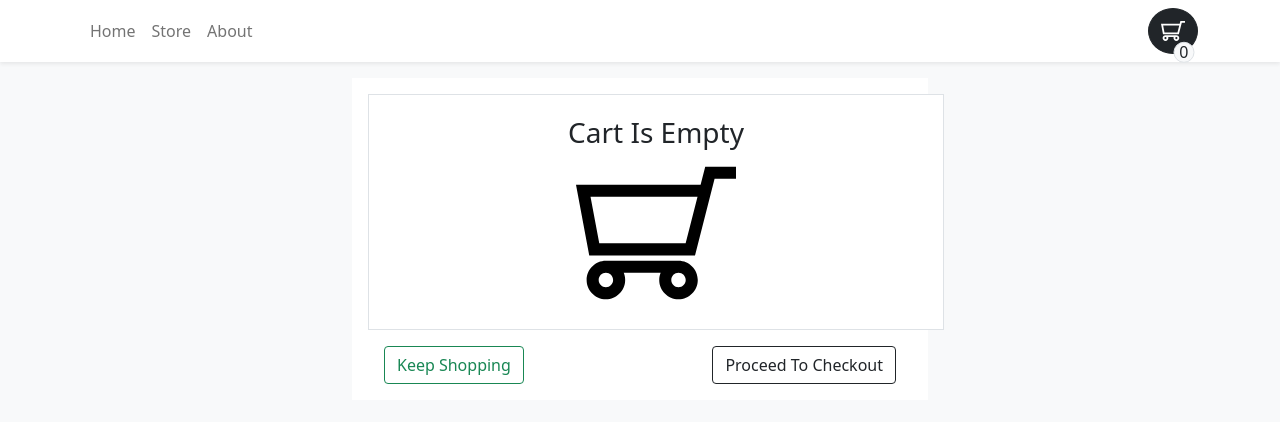
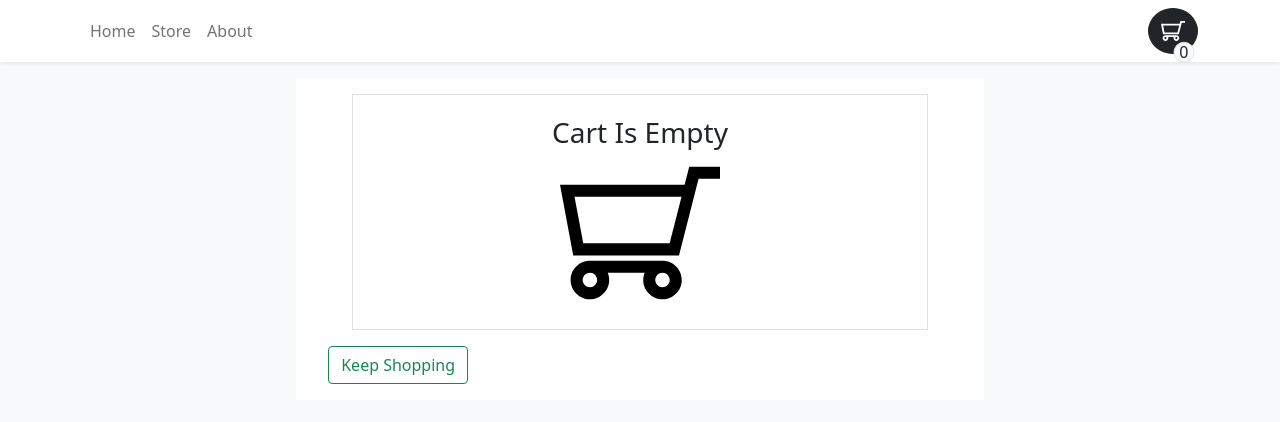
Before and after one commit to Ahmed7548/electronics-shop-, a React (Create React App) app: page /cart in a window 1280 px wide. Shown: the top 422 px of the page. Built offline with nearby package versions, Linux system fonts and the light colour scheme.

Commit message:
fixing remove from cart functionality

```diff
--- a/src/App.css
+++ b/src/App.css
@@ -1,5 +1,6 @@
 :root {
-  --cart-ele-width:100%;
+  --cart-ele-width:90%;
+  --cart-container-width:100%;
   --prod-img-width:500px
 }
 
@@ -16,6 +17,11 @@
   width: var(--cart-ele-width);
 }
 
+.cart-container{
+  width: var(--cart-container-width);
+}
+
+
 .small-button {
   transform: rotate(90deg);
 }
@@ -24,4 +30,7 @@
   .cart-element {
     --cart-ele-width:clamp(500px,80vw,576px)
   }
+  .cart-container{
+    --cart-container-width:clamp(calc(500px + 10%),85vw,calc(576px + 10%))
+  }
 }
--- a/src/components/CartProduct.tsx
+++ b/src/components/CartProduct.tsx
@@ -19,6 +19,7 @@ function CartProduct({ product }: { product: { id: number; qty: number } }) {
 		if (e.target === incermentButton.current) {
 			dispatch(addTocart({ id: product.id, qty: 1 }));
 		} else if (e.target === decrementButton.current) {
+			console.log("here")
 			dispatch(decreaseAmountInCart(product.id));
 		}
 	};
@@ -67,7 +68,7 @@ function CartProduct({ product }: { product: { id: number; qty: number } }) {
 				</div>
 				<div className="ms-1">
 					total price:{" "}
-					<span className="text-muted fs-5">
+					<span className="text-muted fs-6">
 						{currencyFormater(product.qty * productData.price)}
 					</span>
 				</div>
--- a/src/pages/Cart.tsx
+++ b/src/pages/Cart.tsx
@@ -9,7 +9,7 @@ import { useNavigate } from "react-router-dom";
 
 function Cart() {
 	const navigate = useNavigate();
-	const products = useSelector<Store, State>(selectCartProducts);
+  const products = useSelector<Store, State>(selectCartProducts);
 
 	const keepShopping = () => {
 		// a better feeture is to return to what ever the past route is
@@ -18,7 +18,7 @@ function Cart() {
 
 	return (
 		<>
-			<div className=" m-auto p-3 bg-white cart-element">
+			<div className=" m-auto p-3 bg-white cart-container">
 				{products.length ? (
 					products.map((product) => (
 						<CartProduct product={product} key={product.id} />
@@ -31,7 +31,7 @@ function Cart() {
 						{" "}
 						Keep Shopping
 					</Button>
-					<Button variant="outline-dark"> Proceed To Checkout</Button>
+					{products.length>0&&<Button variant="outline-dark"> Proceed To Checkout</Button>}
 				</div>
 			</div>
 		</>
--- a/src/store/slices/cartSlice.ts
+++ b/src/store/slices/cartSlice.ts
@@ -16,18 +16,16 @@ const cartSlice = createSlice<State, SliceCaseReducers<State>>({
 				prodInCart.qty += qty;
 				return;
       }
-      console.log("here")
       state.push({ id, qty });
 		},
 		removeFromCart(state, { payload: id }: PayloadAction<number>) {
-			state = state.filter((prod) => prod.id !== id);
+			return state.filter((prod) => prod.id !== id);
     },
-    decreaseAmountInCart(state, { payload:id }: PayloadAction<number>):void {
+    decreaseAmountInCart(state, { payload:id }: PayloadAction<number>) {
       const pordInCart = state.find(prod => prod.id === id)
       if (pordInCart) {
         if (pordInCart.qty === 1) {
-          state = state.filter((prod) => prod.id !== id);
-          return
+          return state.filter(prod=>prod.id!==id)
         }
         pordInCart.qty-=1
       }
```
